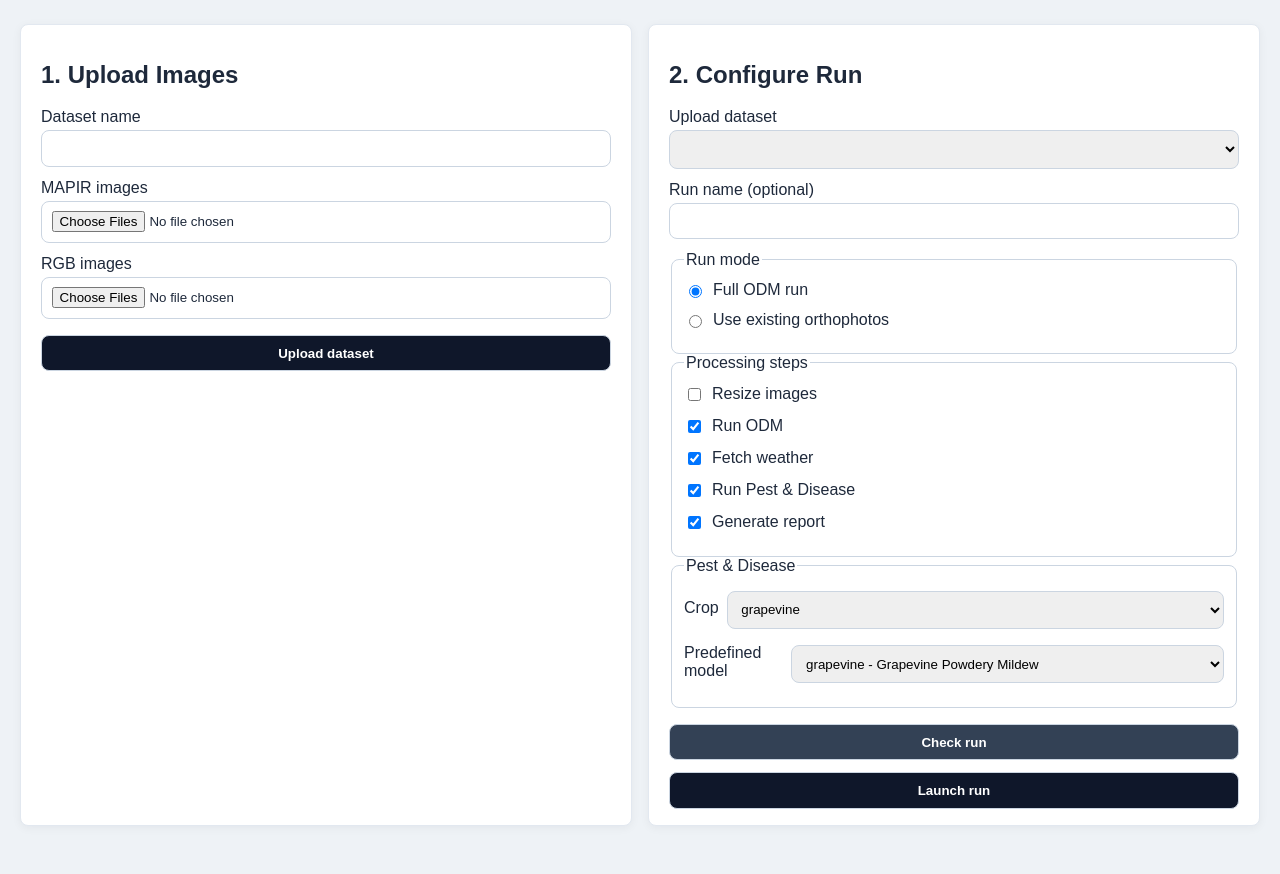
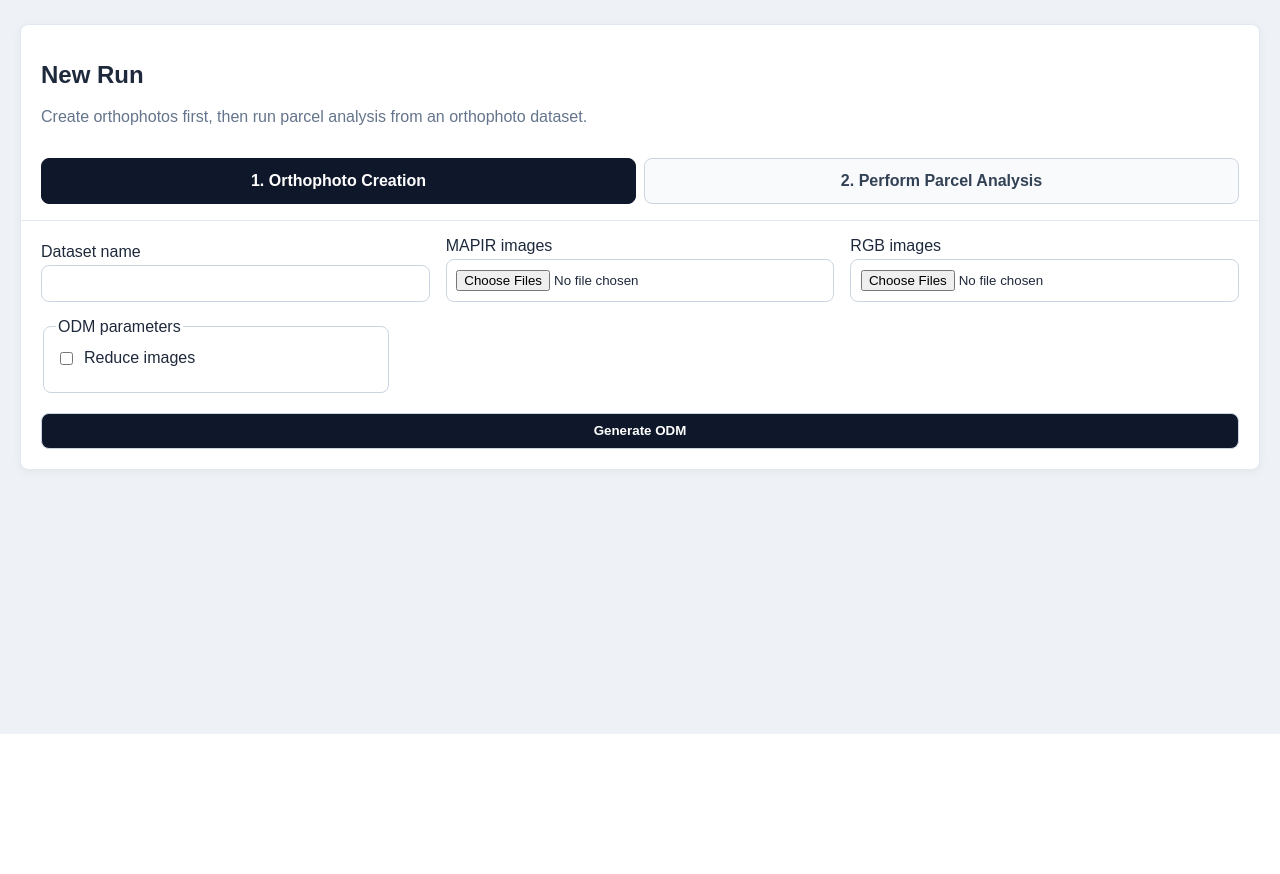
Before and after one commit to GEvang/agrivision-pipeline, a FastAPI app: page /runs/new in a window 1280 px wide. Shown: the part 66-940 px from the top of the page. After the commit the page ends 800 px from the top, so only its background shows below. Run offline with FastAPI, Linux system fonts and the light colour scheme; lists and menus that the app fills with data are empty.

Commit message:
Split new run workflow into orthophoto and analysis steps

```diff
--- a/agrivision/app/web/static/styles.css
+++ b/agrivision/app/web/static/styles.css
@@ -129,10 +129,27 @@ button.action-chip { font-family:inherit; }
 .run-meta-grid span { color:#64748b; font-size:0.82rem; }
 .subtle-strip { display:flex; flex-wrap:wrap; gap:0.75rem; background:#f8fafc; border:1px solid #e2e8f0; border-radius:8px; padding:0.65rem 0.75rem; margin:1rem 0; color:#475569; }
 .artifact-actions { display:flex; gap:0.5rem; flex-wrap:wrap; }
+.run-workflow { padding:0; overflow:hidden; }
+.run-workflow > .panel-header { padding:1rem 1.25rem 0; }
+.workflow-tab-input { position:absolute; opacity:0; pointer-events:none; }
+.workflow-tabs { display:grid; grid-template-columns: repeat(2, minmax(0, 1fr)); gap:0.5rem; padding:0 1.25rem 1rem; border-bottom:1px solid #e2e8f0; }
+.workflow-tab { display:flex; align-items:center; justify-content:center; min-height:44px; margin:0; border:1px solid #cbd5e1; border-radius:8px; background:#f8fafc; color:#334155; font-weight:700; cursor:pointer; text-align:center; }
+#tab-orthophoto:checked ~ .workflow-tabs label[for="tab-orthophoto"],
+#tab-analysis:checked ~ .workflow-tabs label[for="tab-analysis"] { background:#0f172a; border-color:#0f172a; color:white; }
+.workflow-tab-panel { display:none; padding:1rem 1.25rem 1.25rem; }
+#tab-orthophoto:checked ~ .orthophoto-panel,
+#tab-analysis:checked ~ .analysis-panel { display:block; }
+.workflow-form { display:grid; gap:1rem; }
+.form-grid { display:grid; grid-template-columns: repeat(auto-fit, minmax(230px, 1fr)); gap:1rem; align-items:end; }
+.form-grid label { margin-bottom:0; }
+.compact-fieldset { max-width:320px; }
+.button-row button { width:auto; min-width:150px; margin:0; }
 
 @media (max-width: 760px) {
   .site-header, .dashboard-hero, .panel-header { flex-direction:column; align-items:flex-start; }
   .site-header nav { justify-content:flex-start; }
   .site-header a { margin-right:0; }
   .filter-tabs { justify-content:flex-start; }
+  .workflow-tabs { grid-template-columns:1fr; }
+  .button-row button { width:100%; }
 }
--- a/agrivision/app/web/templates/new_run.html
+++ b/agrivision/app/web/templates/new_run.html
@@ -1,16 +1,37 @@
 {% extends 'base.html' %}
 {% block content %}
-<section class="grid two-col">
-  <form class="panel" method="post" action="/ui/uploads" enctype="multipart/form-data">
-    <h2>1. Upload Images</h2>
+<section class="panel run-workflow">
+  <div class="panel-header">
+    <div>
+      <h2>New Run</h2>
+      <p class="muted">Create orthophotos first, then run parcel analysis from an orthophoto dataset.</p>
+    </div>
+  </div>
+
+  <input class="workflow-tab-input" type="radio" name="workflow_tab" id="tab-orthophoto" {% if not validation_result %}checked{% endif %} />
+  <input class="workflow-tab-input" type="radio" name="workflow_tab" id="tab-analysis" {% if validation_result %}checked{% endif %} />
+  <div class="workflow-tabs" role="tablist">
+    <label for="tab-orthophoto" class="workflow-tab">1. Orthophoto Creation</label>
+    <label for="tab-analysis" class="workflow-tab">2. Perform Parcel Analysis</label>
+  </div>
+
+  <div class="workflow-tab-panel orthophoto-panel">
+    <form class="workflow-form" method="post" action="/ui/orthophotos" enctype="multipart/form-data">
+      <div class="form-grid">
         <label>Dataset name<input type="text" name="dataset_name" required /></label>
         <label>MAPIR images<input type="file" name="mapir_files" multiple required /></label>
         <label>RGB images<input type="file" name="rgb_files" multiple required /></label>
-    <button type="submit">Upload dataset</button>
+      </div>
+      <fieldset class="compact-fieldset">
+        <legend>ODM parameters</legend>
+        <label><input type="checkbox" name="reduce_images" value="true" /> Reduce images</label>
+      </fieldset>
+      <button type="submit">Generate ODM</button>
     </form>
+  </div>
 
-  <form class="panel" method="post" action="/ui/runs">
-    <h2>2. Configure Run</h2>
+  <div class="workflow-tab-panel analysis-panel">
+    <form class="workflow-form" method="post" action="/ui/runs">
       {% if validation_result %}
       <div class="validation-panel validation-{{ 'ok' if validation_result.ok else 'error' }}">
         {% if validation_result.blockers %}
@@ -34,27 +55,24 @@
       </div>
       {% endif %}
 
-    <label>Upload dataset
-      <select name="upload_run_id" required>
-        {% for upload in uploads %}
-        <option value="{{ upload.run_id }}" {% if upload.selected %}selected{% endif %}>
-          {{ upload.dataset_name }} - {{ upload.run_id }} - MAPIR {{ upload.mapir_count }} / RGB {{ upload.rgb_count }}
+      <div class="form-grid">
+        <label>Orthophoto dataset
+          <select name="upload_run_id" required {% if not orthophoto_uploads %}disabled{% endif %}>
+            {% if not orthophoto_uploads %}
+            <option>No orthophoto datasets yet</option>
+            {% endif %}
+            {% for upload in orthophoto_uploads %}
+            <option value="{{ upload.run_id }}" data-dataset="{{ upload.dataset_name }}" {% if upload.selected %}selected{% endif %}>
+              {{ upload.dataset_name }} - MAPIR {{ upload.mapir_count }} / RGB {{ upload.rgb_count }}
             </option>
             {% endfor %}
           </select>
         </label>
-    <label>Run name (optional)<input type="text" name="run_name" value="{{ form_values.get('run_name', '') }}" /></label>
-
-    <fieldset>
-      <legend>Run mode</legend>
-      <label><input type="radio" name="run_mode" value="full_odm" {% if form_values.get('run_mode', 'full_odm') != 'existing_orthos' %}checked{% endif %} /> Full ODM run</label>
-      <label><input type="radio" name="run_mode" value="existing_orthos" {% if form_values.get('run_mode') == 'existing_orthos' %}checked{% endif %} /> Use existing orthophotos</label>
-    </fieldset>
+        <label>Run name<input type="text" name="run_name" value="{{ form_values.get('run_name', '') }}" /></label>
+      </div>
 
       <fieldset>
         <legend>Processing steps</legend>
-      <label><input type="checkbox" name="resize_images" value="true" {% if form_values.get('resize_images') %}checked{% endif %} /> Resize images</label>
-      <label><input id="run-odm-checkbox" type="checkbox" name="run_odm" value="true" {% if form_values.get('run_odm', True) %}checked{% endif %} /> Run ODM</label>
         <label><input type="checkbox" name="fetch_weather" value="true" {% if form_values.get('fetch_weather', True) %}checked{% endif %} /> Fetch weather</label>
         <label><input type="checkbox" name="run_pdm" value="true" {% if form_values.get('run_pdm', pdm_enabled_by_default) %}checked{% endif %} /> Run Pest &amp; Disease</label>
         <label><input type="checkbox" name="generate_report" value="true" {% if form_values.get('generate_report', True) %}checked{% endif %} /> Generate report</label>
@@ -62,6 +80,7 @@
 
       <fieldset>
         <legend>Pest &amp; Disease</legend>
+        <div class="form-grid">
           <label>Crop
             <select name="pdm_crop" id="pdm-crop-select">
               <option value="grapevine" {% if form_values.get('pdm_crop', pdm_default_crop) == 'grapevine' %}selected{% endif %}>grapevine</option>
@@ -75,12 +94,16 @@
               {% endfor %}
             </select>
           </label>
+        </div>
       </fieldset>
 
       <div class="preflight-results" id="preflight-results" aria-live="polite"></div>
-    <button class="secondary-button" type="button" id="preflight-button">Check run</button>
-    <button type="submit">Launch run</button>
+      <div class="button-row">
+        <button class="secondary-button" type="button" id="preflight-button" {% if not orthophoto_uploads %}disabled{% endif %}>Check run</button>
+        <button type="submit" {% if not orthophoto_uploads %}disabled{% endif %}>Launch analysis</button>
+      </div>
     </form>
+  </div>
 </section>
 
 <script>
@@ -109,26 +132,18 @@
   const form = document.querySelector('form[action="/ui/runs"]');
   const preflightButton = document.getElementById('preflight-button');
   const results = document.getElementById('preflight-results');
-  const odmCheckbox = document.getElementById('run-odm-checkbox');
-  if (!form || !preflightButton || !results || !odmCheckbox) return;
-
-  function syncRunMode() {
-    const mode = new FormData(form).get('run_mode');
-    const existing = mode === 'existing_orthos';
-    odmCheckbox.checked = !existing;
-    odmCheckbox.disabled = existing;
-  }
+  if (!form || !preflightButton || !results) return;
 
   function payloadFromForm() {
     const data = new FormData(form);
-    const runMode = data.get('run_mode');
+    const selectedOption = form.querySelector('select[name="upload_run_id"] option:checked');
     return {
       run_name: data.get('run_name') || null,
-      dataset_name: form.querySelector('select[name="upload_run_id"] option:checked')?.textContent?.split('-')[0]?.trim() || 'Dataset',
+      dataset_name: selectedOption?.dataset?.dataset || 'Dataset',
       upload_run_id: data.get('upload_run_id'),
       selected_steps: {
-        resize_images: data.has('resize_images'),
-        run_odm: runMode !== 'existing_orthos' && data.has('run_odm'),
+        resize_images: false,
+        run_odm: false,
         fetch_weather: data.has('fetch_weather'),
         run_pdm: data.has('run_pdm'),
         generate_report: data.has('generate_report')
@@ -157,7 +172,6 @@
   }
 
   async function checkRun() {
-    syncRunMode();
     preflightButton.disabled = true;
     preflightButton.textContent = 'Checking...';
     try {
@@ -173,9 +187,7 @@
     }
   }
 
-  form.querySelectorAll('input[name="run_mode"]').forEach((item) => item.addEventListener('change', syncRunMode));
   preflightButton.addEventListener('click', checkRun);
-  syncRunMode();
 })();
 </script>
 {% endblock %}
```
Also changed, not shown: agrivision/app/routes/runs.py (+20 -9 lines), agrivision/app/routes/uploads.py (+29 -1 lines). Lines whose indentation alone changed are shown as unchanged.
